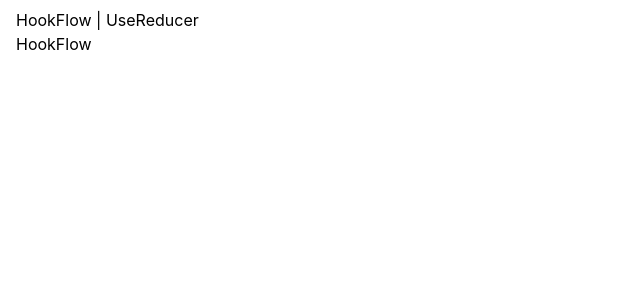
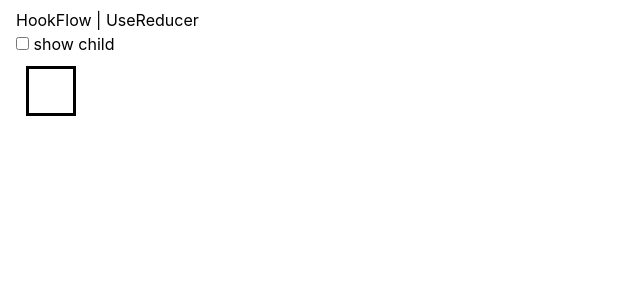
Before and after one commit to FredJiangFei/ReactAdvanced, a React (Create React App) app: page / in a window 1280 px wide. Shown: the top 300 px of the page, without its empty margins (0-640 px from the left). Built offline with nearby package versions, Linux system fonts and the light colour scheme.

Commit message:
hook flow

```diff
--- a/src/pages/hookFlow.js
+++ b/src/pages/hookFlow.js
@@ -1,7 +1,119 @@
 import React from 'react';
 
+function Child() {
+  console.log('%c    Child: render start', 'color: MediumSpringGreen')
+
+  const [count, setCount] = React.useState(() => {
+    console.log('%c    Child: useState(() => 0)', 'color: tomato')
+    return 0
+  })
+
+  React.useEffect(() => {
+    console.log('%c    Child: useEffect(() => {})', 'color: LightCoral')
+    return () => {
+      console.log(
+        '%c    Child: useEffect(() => {}) cleanup 🧹',
+        'color: LightCoral',
+      )
+    }
+  })
+
+  React.useEffect(() => {
+    console.log(
+      '%c    Child: useEffect(() => {}, [])',
+      'color: MediumTurquoise',
+    )
+    return () => {
+      console.log(
+        '%c    Child: useEffect(() => {}, []) cleanup 🧹',
+        'color: MediumTurquoise',
+      )
+    }
+  }, [])
+
+  React.useEffect(() => {
+    console.log('%c    Child: useEffect(() => {}, [count])', 'color: HotPink')
+    return () => {
+      console.log(
+        '%c    Child: useEffect(() => {}, [count]) cleanup 🧹',
+        'color: HotPink',
+      )
+    }
+  }, [count])
+
+  const element = (
+    <button onClick={() => setCount(previousCount => previousCount + 1)}>
+      {count}
+    </button>
+  )
+
+  console.log('%c    Child: render end', 'color: MediumSpringGreen')
+
+  return element
+}
+
 const HookFlow = () => {
-  return <div>HookFlow</div>;
+  console.log('%cApp: render start', 'color: MediumSpringGreen')
+
+  const [showChild, setShowChild] = React.useState(() => {
+    console.log('%cApp: useState(() => false)', 'color: tomato')
+    return false
+  })
+
+  React.useEffect(() => {
+    console.log('%cApp: useEffect(() => {})', 'color: LightCoral')
+    return () => {
+      console.log('%cApp: useEffect(() => {}) cleanup 🧹', 'color: LightCoral')
+    }
+  })
+
+  React.useEffect(() => {
+    console.log('%cApp: useEffect(() => {}, [])', 'color: MediumTurquoise')
+    return () => {
+      console.log(
+        '%cApp: useEffect(() => {}, []) cleanup 🧹',
+        'color: MediumTurquoise',
+      )
+    }
+  }, [])
+
+  React.useEffect(() => {
+    console.log('%cApp: useEffect(() => {}, [showChild])', 'color: HotPink')
+    return () => {
+      console.log(
+        '%cApp: useEffect(() => {}, [showChild]) cleanup 🧹',
+        'color: HotPink',
+      )
+    }
+  }, [showChild])
+
+  const element = (
+    <>
+      <label>
+        <input
+          type="checkbox"
+          checked={showChild}
+          onChange={e => setShowChild(e.target.checked)}
+        />{' '}
+        show child
+      </label>
+      <div
+        style={{
+          padding: 10,
+          margin: 10,
+          height: 50,
+          width: 50,
+          border: 'solid',
+        }}
+      >
+        {showChild ? <Child /> : null}
+      </div>
+    </>
+  )
+
+  console.log('%cApp: render end', 'color: MediumSpringGreen')
+
+  return element
 };
 
 export default HookFlow;
```
Also changed, not shown: src/pages/hook-flow.png (added).
